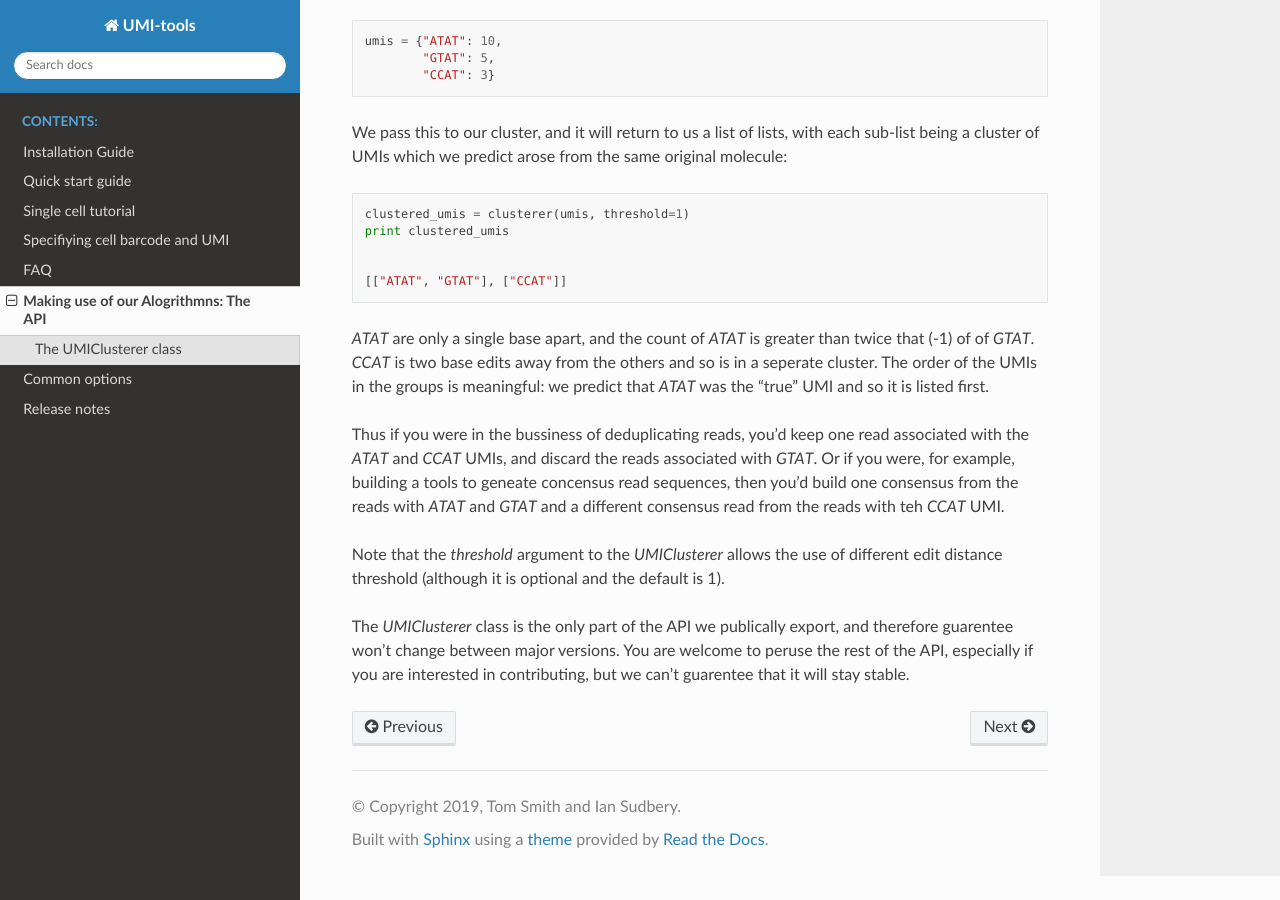
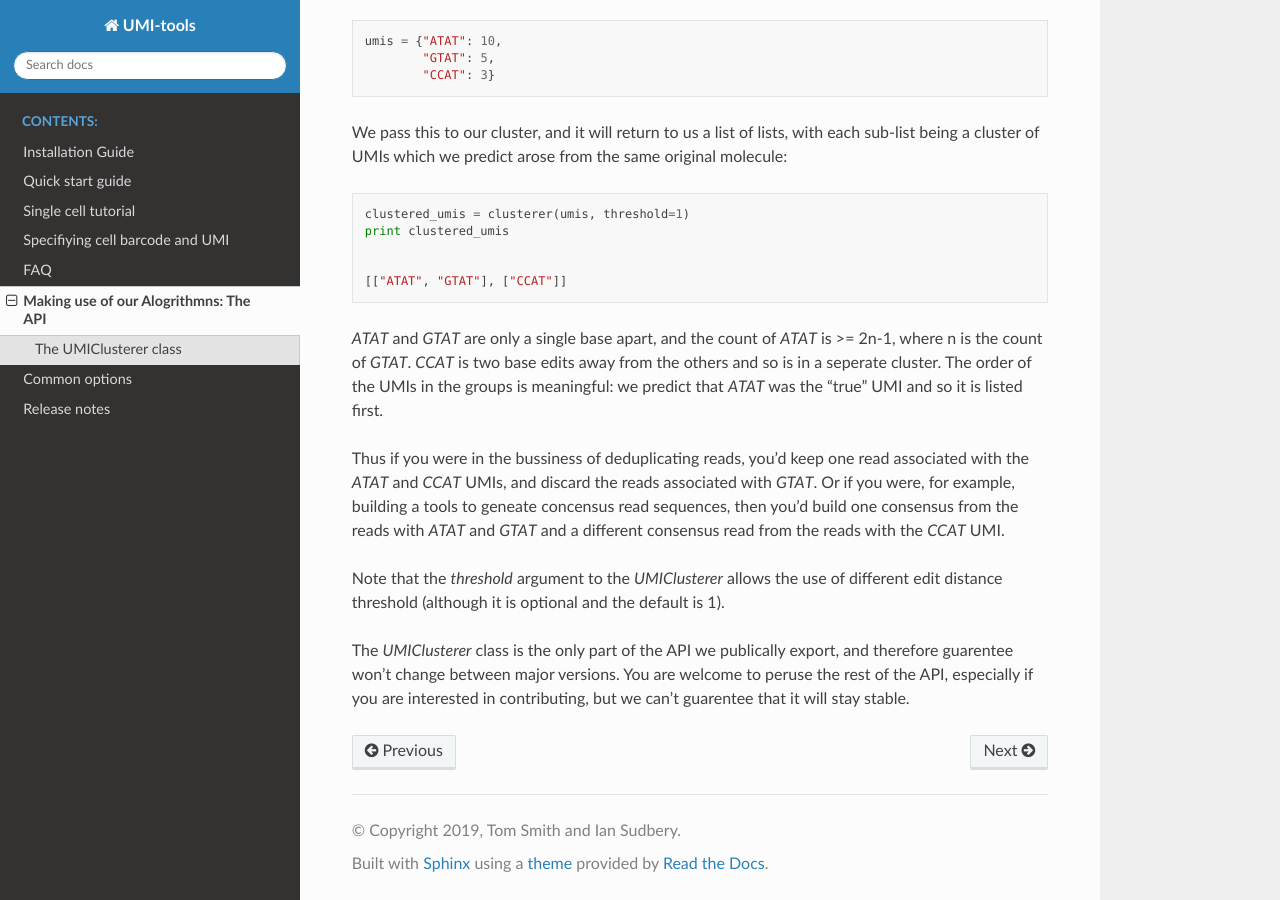
Before and after one commit to CGATOxford/UMI-tools, a Sphinx documentation site: the page built from doc/API.rst, in a window 1280 px wide and 900 px high, scrolled down 615 px. Built offline with Sphinx 7.4.7 and the Read the Docs theme 2.0.0, drawn with Linux system fonts in a browser that asks for light colours.

Commit message:
typo and edit

```diff
--- a/doc/API.rst
+++ b/doc/API.rst
@@ -25,9 +25,13 @@ We pass this to our cluster, and it will return to us a list of lists, with each
 
   [["ATAT", "GTAT"], ["CCAT"]]
 
-`ATAT` are only a single base apart, and the count of `ATAT` is greater than twice that (-1) of of `GTAT`. `CCAT` is two base edits away from the others and so is in a seperate cluster. The order of the UMIs in the groups is meaningful: we predict that `ATAT` was the "true" UMI and so it is listed first.
+`ATAT` and `GTAT` are only a single base apart, and the count of
+`ATAT` is >= 2n-1, where n is the count of `GTAT`. `CCAT` is two base
+edits away from the others and so is in a seperate cluster. The order
+of the UMIs in the groups is meaningful: we predict that `ATAT` was
+the "true" UMI and so it is listed first.
 
-Thus if you were in the bussiness of deduplicating reads, you'd keep one read associated with the `ATAT` and `CCAT` UMIs, and discard the reads associated with `GTAT`. Or if you were, for example, building a tools to geneate concensus read sequences, then you'd build one consensus from the reads with `ATAT` and `GTAT` and a different consensus read from the reads with teh `CCAT` UMI.
+Thus if you were in the bussiness of deduplicating reads, you'd keep one read associated with the `ATAT` and `CCAT` UMIs, and discard the reads associated with `GTAT`. Or if you were, for example, building a tools to geneate concensus read sequences, then you'd build one consensus from the reads with `ATAT` and `GTAT` and a different consensus read from the reads with the `CCAT` UMI.
 
 Note that the `threshold` argument to the `UMIClusterer` allows the use of different edit distance threshold (although it is optional and the default is 1).
 
```
